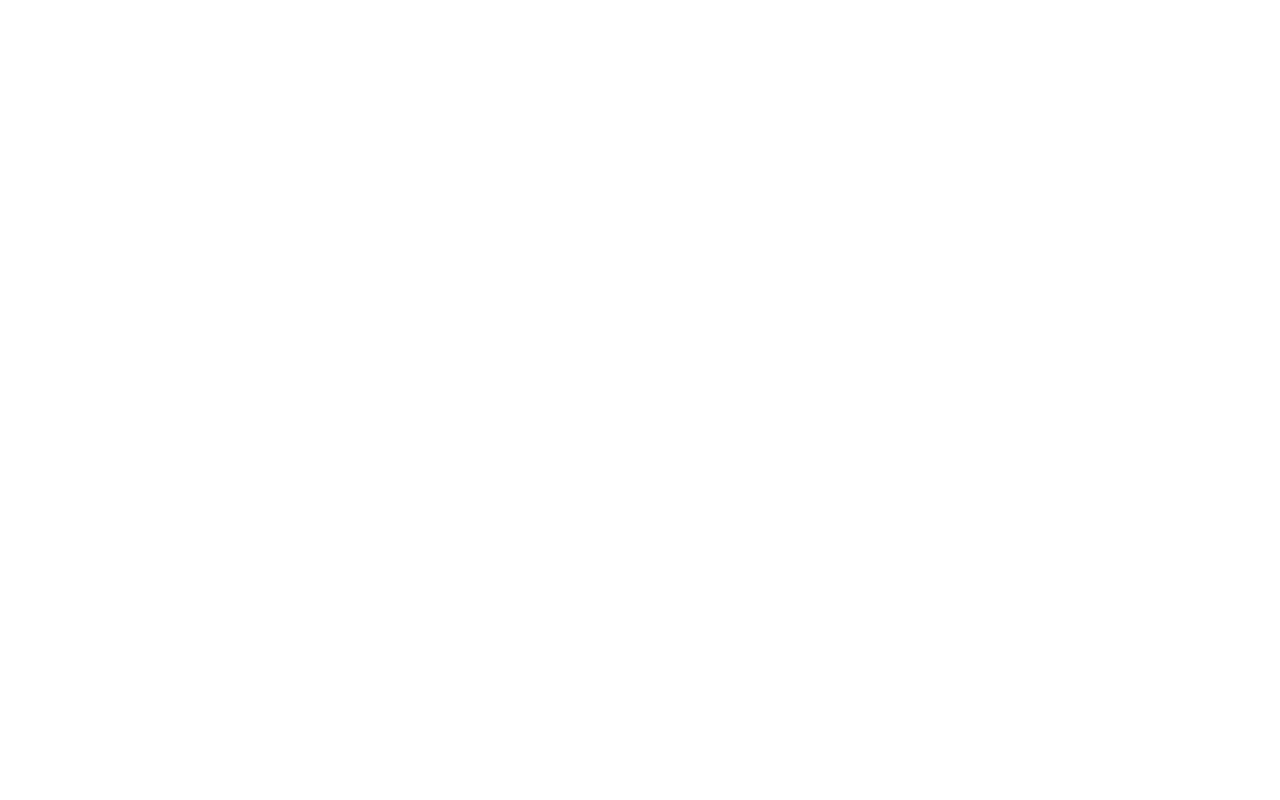
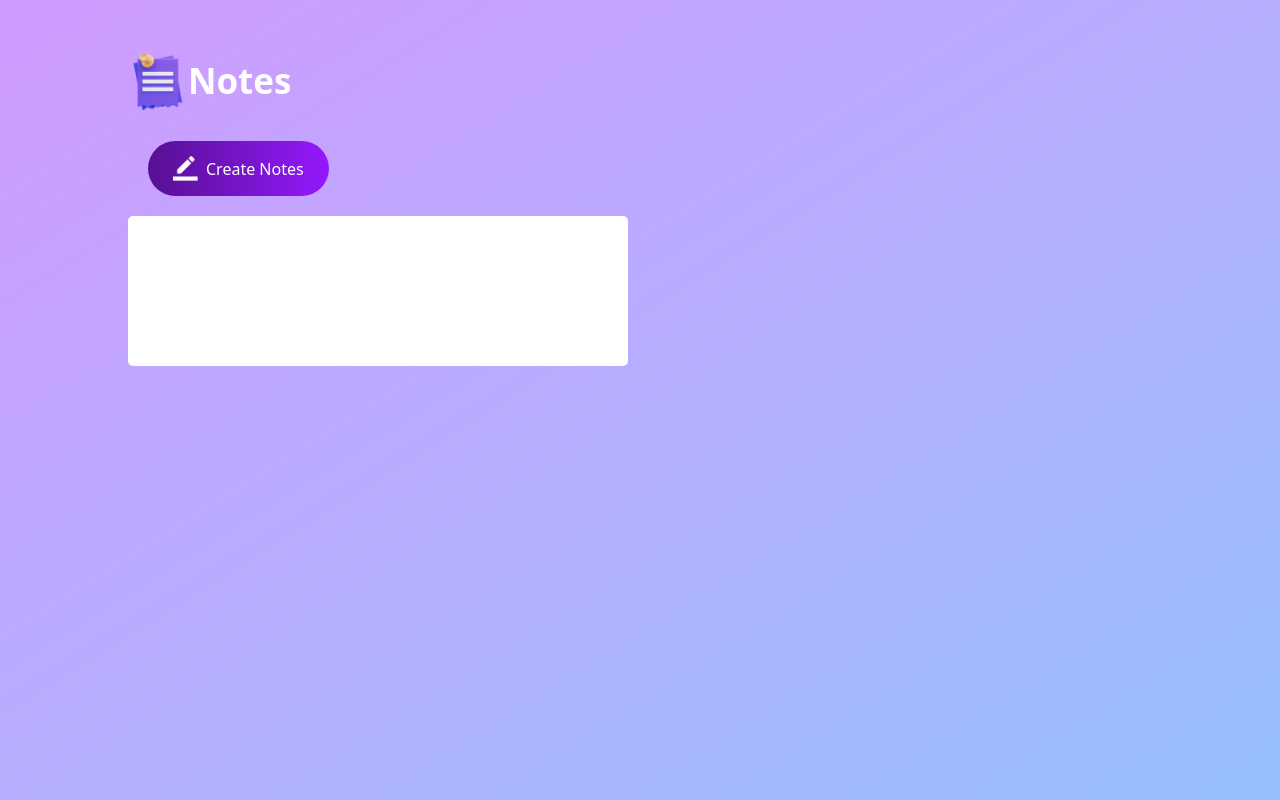
Before and after one commit to kanishkakalra/notesApp, a website: page index.html in a window 1280 px wide. Drawn offline with Linux system fonts and the light colour scheme.

Commit message:
started javascript

```diff
--- a/index.html
+++ b/index.html
@@ -6,8 +6,19 @@
   <title>Document</title>
   <link rel="stylesheet" href="output.css">
 </head>
-<body>
+<body class="bg-gradient-to-br from-[#cf9aff] to-[#95c0ff]">
+  <div class="container w-full min-h-[100vh] text-white pt-[4%] pl-[10%]">
+    <h1 class="flex items-center text-[35px] font-bold">
+      <img src="images/notes.png" alt="notes" class="w-[60px]">Notes
+    </h1>
+    <button class="flex items-center bg-gradient-to-l from-[#9418fd] to-[#571094] text-white text-[16px] outline-0 border-0 rounded-[40px] py-[15px] px-[25px] mt-[30px] mx-5 cursor-pointer">
+      <img src="images/edit.png" alt="" class="w-[25px] mr-2">Create Notes
+    </button>
+    <div class="notes-container">
+      <p contenteditable="true" class="input-box relative w-full max-w-[500px] min-h-[150px]  bg-white text-[#333] p-5 my-5 outline-none rounded-[5px]" ></p>
+    </div>
+  </div>
 
-  <link rel="stylesheet" href="script.js">
+  <script src="script.js"></script>
 </body>
 </html>
--- a/input.css
+++ b/input.css
@@ -0,0 +1,2 @@
+
+@import "tailwindcss";
--- /dev/null
+++ b/package.json
@@ -0,0 +1,6 @@
+{
+  "dependencies": {
+    "@tailwindcss/cli": "^4.1.14",
+    "tailwindcss": "^4.1.14"
+  }
+}
```
Also changed, not shown: images/delete.png (added), images/edit.png (added), images/notes.png (added), output.css, 2 other files.
